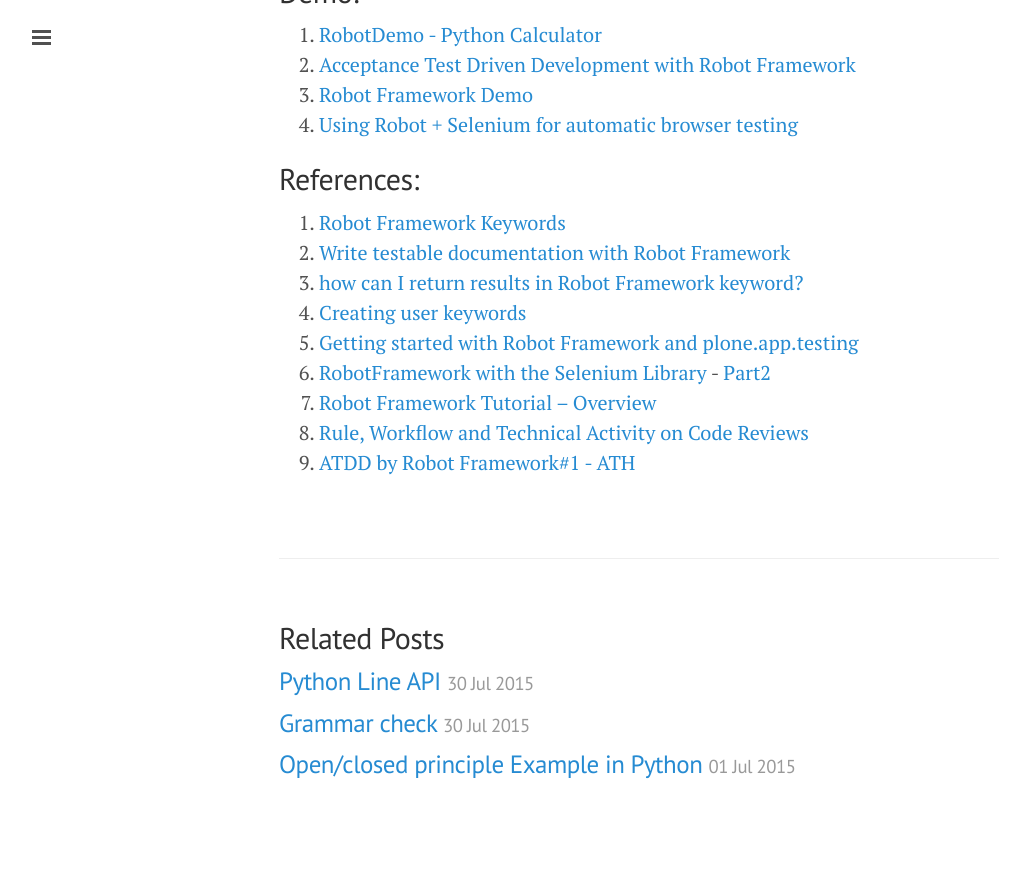
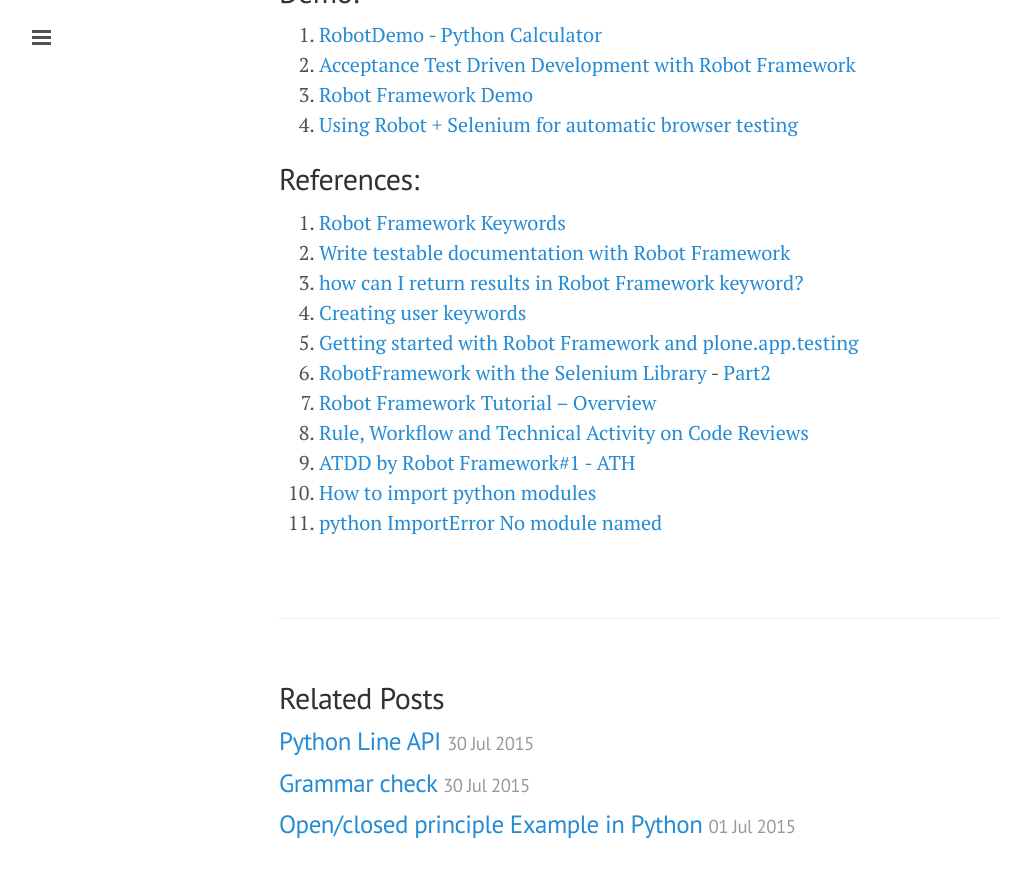
Before and after one commit to ibotdotout/ibotdotout.github.io, a Jekyll site: the page built from _posts/2014-09-15-robot-framework.md, in a window 1280 px wide and 900 px high, scrolled down 4081 px. Shown: the top 878 px of the window, without its empty margins (1-1031 px from the left). Built offline with Jekyll 4.4.1, drawn with Linux system fonts in a browser that asks for light colours; Markdown is read by kramdown in place of the engine named in the settings; before the commit the page ends 4921 px from its top, so only the background shows below that.

Commit message:
Modify: add import python module

```diff
--- a/_posts/2014-09-15-robot-framework.md
+++ b/_posts/2014-09-15-robot-framework.md
@@ -179,3 +179,5 @@ $ apt-get install phatomjs # GUI less driver for ubuntu
 10. [Robot Framework Tutorial – Overview](https://blog.codecentric.de/en/2012/03/robot-framework-tutorial-overview/)
 11. [Rule, Workflow and Technical Activity on Code Reviews](https://bomb0069.wordpress.com/2014/07/08/atdd-code-reviews/)
 14. [ATDD by Robot Framework#1 - ATH](http://agilethailand.org/2012/07/14/atdd-by-robot-1/)
+15. [How to import python modules](http://stackoverflow.com/questions/16692593/how-to-import-python-modules-and-expose-the-methods-in-robot-ride)
+16. [python ImportError No module named](http://stackoverflow.com/questions/338768/python-importerror-no-module-named)
```
